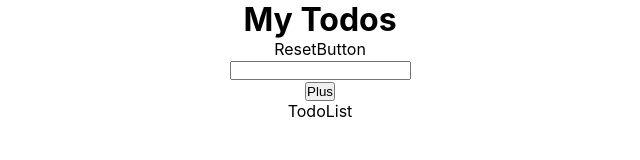
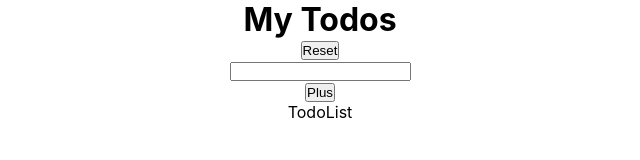
Before and after one commit to HPTR/todo-tech-test, a React (Create React App) app: page / in a window 1280 px wide. Shown: the top 160 px of the page, without its empty margins (320-960 px from the left). Built offline with nearby package versions, Linux system fonts and the light colour scheme.

Commit message:
Hook up handleReset to ResetButton

```diff
--- a/src/components/ResetButton/ResetButton.jsx
+++ b/src/components/ResetButton/ResetButton.jsx
@@ -1,9 +1,14 @@
 import React from 'react'
 import './ResetButton.scss'
 
-const ResetButton = () => {
+const ResetButton = (props) => {
+
+  const {resetTodos} = props
+
   return (
-    <div>ResetButton</div>
+    <div>
+      <button onClick={resetTodos} >Reset</button>
+    </div>
   )
 }
 
```
